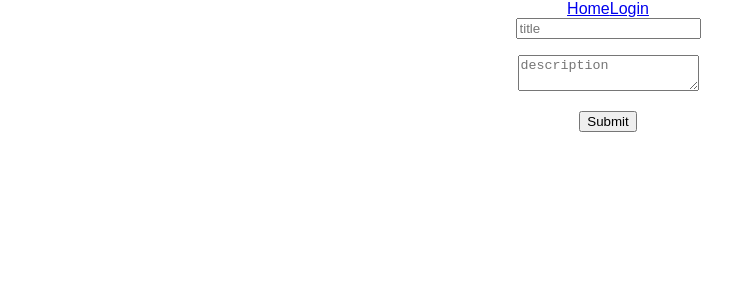
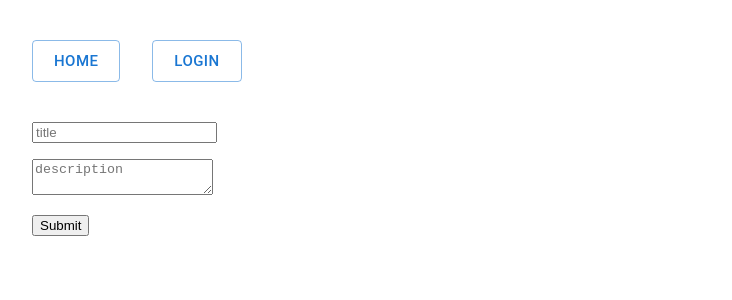
Before and after one commit to Vansitha/Social-Media-App, a React (Create React App) app: page /createpost in a window 1280 px wide. Shown: the top 300 px of the page, without its empty margins (32-764 px from the left). Built offline with nearby package versions, Linux system fonts and the light colour scheme; no server answers.

Commit message:
Customize navbar with material ui components

```diff
--- a/package.json
+++ b/package.json
@@ -3,7 +3,10 @@
   "version": "0.1.0",
   "private": true,
   "dependencies": {
+    "@emotion/react": "^11.10.5",
+    "@emotion/styled": "^11.10.5",
     "@hookform/resolvers": "^2.9.10",
+    "@mui/material": "^5.11.7",
     "@testing-library/jest-dom": "^5.16.5",
     "@testing-library/react": "^13.4.0",
     "@testing-library/user-event": "^13.5.0",
--- a/src/App.css
+++ b/src/App.css
@@ -1,48 +1,7 @@
-.App {
-  text-align: center;
+ /* Light gray - #282828 */
+ /* Yello - #fffd01 */
+ /* White - #fafafa */
+
+a {
+  text-decoration: none;
 }
-
-body {
-  margin: 0;
-  padding: 0;
-  font-family: Arial, Helvetica, sans-serif;
-}
-
-.navbar {
-  width: 100%;
-  height: 80px;
-  background-color: slateblue;
-  display: flex;
-  align-items: center;
-  justify-content: flex-end;
-}
-
-.navbar .links {
-  text-align: center;
-  margin-right: 50px;
-}
-
-.links a {
-  color: white;
-  text-decoration: none;
-  border-bottom: 3px solid white;
-  padding-bottom: 2px;
-  margin: 10px;
-}
-
-.navbar .user {
-  display: flex;
-  justify-content: center;
-  align-items: center;
-  margin-right: 50px;
-}
-
-.user p {
-  font-size: 15px;
-  margin-right: 10px;
-  color: white;
-}
-.user img {
-  font-size: 15px;
-  border-radius: 50%;
-}
--- a/src/App.jsx
+++ b/src/App.jsx
@@ -5,10 +5,11 @@ import Main from "./pages/main/Main";
 import Login from "./pages/Login";
 import Navbar from "./components/Navbar";
 import CreatePost from "./pages/create_post/CreatePost";
+import { Container } from "@mui/material";
 
 function App() {
   return (
-    <div className='App'>
+    <Container maxWidth='lg'>
       <Router>
         <Navbar />
         <Routes>
@@ -17,7 +18,7 @@ function App() {
           <Route path='/createpost' element={<CreatePost />}></Route>
         </Routes>
       </Router>
-    </div>
+    </Container>
   );
 }
 
--- /dev/null
+++ b/src/components/Menu.jsx
@@ -0,0 +1,44 @@
+import * as React from "react";
+import Button from "@mui/material/Button";
+import Menu from "@mui/material/Menu";
+import MenuItem from "@mui/material/MenuItem";
+import { Avatar } from "@mui/material";
+
+export default function BasicMenu(props) {
+  const [anchorEl, setAnchorEl] = React.useState(null);
+  const open = Boolean(anchorEl);
+  const handleClick = (event) => {
+    setAnchorEl(event.currentTarget);
+  };
+  const handleClose = () => {
+    setAnchorEl(null);
+  };
+
+  return (
+    <div>
+      <Avatar
+        id='basic-button'
+        aria-controls={open ? "basic-menu" : undefined}
+        aria-haspopup='true'
+        aria-expanded={open ? "true" : undefined}
+        onClick={handleClick}
+        alt='user profile img'
+        src={props.user?.photoURL || ""}
+        sx={{ width: 60, height: 60 }}
+      />
+      <Menu
+        id='basic-menu'
+        anchorEl={anchorEl}
+        open={open}
+        onClose={handleClose}
+        MenuListProps={{
+          "aria-labelledby": "basic-button",
+        }}
+      >
+        {/* TODO: Need to implement profile section */}
+        {/* <MenuItem onClick={props.profile}>Profile</MenuItem> */}
+        <MenuItem onClick={props.logout}>Logout</MenuItem>
+      </Menu>
+    </div>
+  );
+}
--- a/src/components/Navbar.jsx
+++ b/src/components/Navbar.jsx
@@ -3,6 +3,9 @@ import { Link } from "react-router-dom";
 import { auth } from "../config/firebase";
 import { useAuthState } from "react-firebase-hooks/auth";
 import { signOut } from "firebase/auth";
+import { Avatar, Button, Container, Stack } from "@mui/material";
+import styles from "./Navbar.module.css";
+import BasicMenu from "./Menu";
 
 export default function Navbar() {
   const [user] = useAuthState(auth);
@@ -12,30 +15,42 @@ export default function Navbar() {
   }
 
   return (
-    <div>
-      <Link to='/'>Home</Link>
-      {!user ? (
-        <Link to='/login'>Login</Link>
-      ) : (
-        <Link to='/createpost'>Create Post</Link>
-      )}
+    <Stack
+      direction='row'
+      spacing={5}
+      justifyContent='space-between'
+      alignItems='flex-start'
+      my={5}
+      className={styles.container}
+    >
+      <Stack
+        direction='row'
+        spacing={4}
+        mt={1}
+      >
+        <Link to='/'>
+          <Button variant='outlined' size='large'>
+            Home
+          </Button>
+        </Link>
+        {!user ? (
+          <Link to='/login'>
+            <Button variant='outlined' size='large'>
+              Login
+            </Button>
+          </Link>
+        ) : (
+          <Link to='/createpost'>
+            <Button variant='outlined' size='large'>
+              Create Post
+            </Button>
+          </Link>
+        )}
+      </Stack>
 
-      <div>
-        {user && (
-          <>
-            <p>{user?.displayName || ""}</p>
-            <img
-              alt='user profile img'
-              src={user?.photoURL || ""}
-              width='100'
-              height='100'
-            />
-            <div>
-              <button onClick={signUserOut}>Logout</button>
-            </div>
-          </>
-        )}
-      </div>
-    </div>
+      <Stack direction='row' spacing={5}>
+        {user && <BasicMenu user={user} logout={signUserOut} />}
+      </Stack>
+    </Stack>
   );
 }
```
Also changed, not shown: src/components/Navbar.module.css (added), 1 other file (tests, documents, lock files or other folders).
